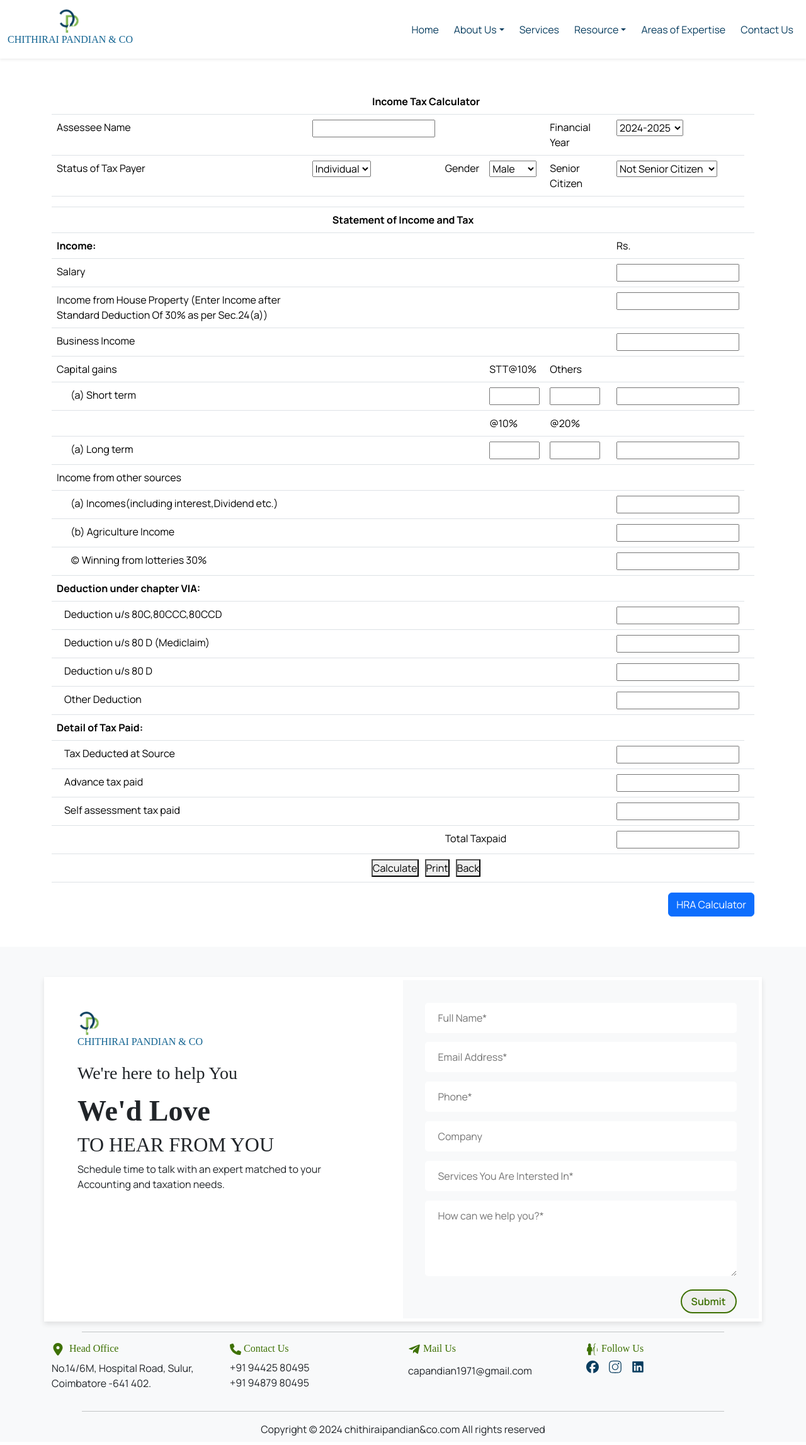
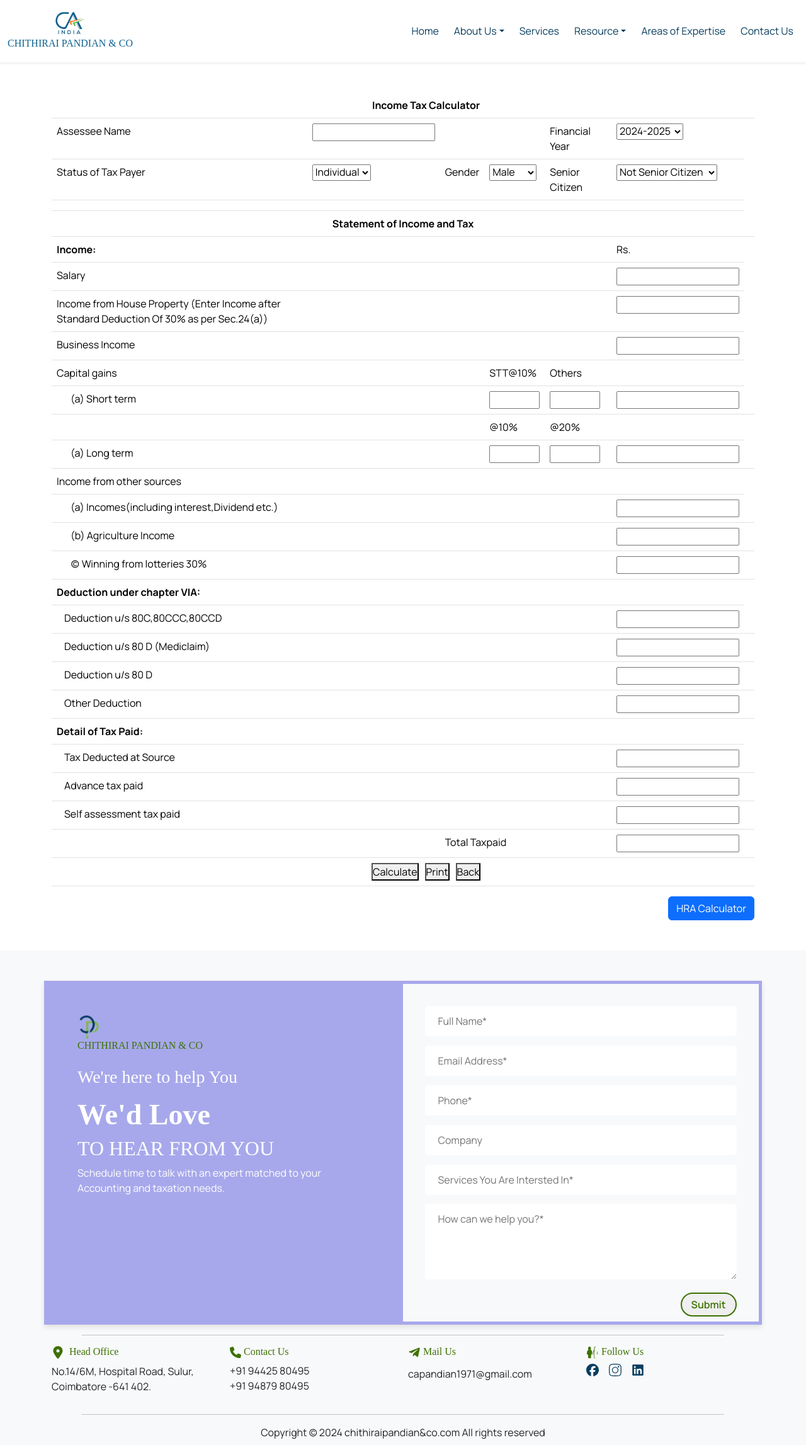
Before and after one commit to Gnanaprahaasam-SR/chithiraipandian_co, a React (Create React App) app: page /#/incometaxcalculator in a window 1280 px wide. Shown: the whole page at 63% size. Built offline with nearby package versions, Linux system fonts and the light colour scheme.

Commit message:
final update

```diff
--- a/src/App.css
+++ b/src/App.css
@@ -447,7 +447,7 @@ h6 {
 }
 
 .footer .info-box {
-  border: 5px solid white;
+  border: 5px solid rgb(89, 89, 221, 0.5);
   box-shadow: 0 4px 8px rgba(0, 0, 0, 0.1);
 }
 
@@ -457,6 +457,11 @@ h6 {
 
 .footer h6 {
   color: var(--primary-green);
+}
+
+.info-box-content{
+  background-color: rgb(89, 89, 221, 0.5) ;
+  color: white;
 }
 
 .footer .info-title {
@@ -710,13 +715,12 @@ h6 {
 
 .our-team .team-carosal {
   position: relative;
-  padding-left: 4%;
-  padding-bottom: 3%;
 }
 
 .our-team .slider-image {
   width: 100%;
   height: 100%;
+  object-fit: cover;
 }
 
 .our-team ul {
@@ -728,7 +732,7 @@ h6 {
 /* testimonial */
 
 .testimonial-card {
-  background: rgba(122, 236, 193, 0.433);
+  background: rgb(82, 224, 82);
   border: 1px solid transparent;
   border-radius: 20px;
   width: 75%;
--- a/src/Components/Footer.jsx
+++ b/src/Components/Footer.jsx
@@ -19,11 +19,11 @@ const Footer = () => {
         <div className="footer  bg-light" >
             <div className="container pt-5">
                 <div className="row  info-box ">
-                    <div className="col-md-6 p-5 bg-white">
+                    <div className="col-md-6 p-5 info-box-content">
                         <div className="d-flex flex-column align-items-start ">
                             <div className="pb-3 ">
                                 <img src={logo} alt="Company Logo" width={40} className=" " />
-                                <h6 className="" style={{ color: "#116391" }}>CHITHIRAI PANDIAN & CO </h6>
+                                <h6 className="" >CHITHIRAI PANDIAN & CO </h6>
                             </div>
                             <h3 className="">We're here to help You</h3>
                             <div className="info-title">We'd Love</div>
--- a/src/Components/Header.jsx
+++ b/src/Components/Header.jsx
@@ -1,7 +1,7 @@
 import React from "react";
 import { NavLink } from "react-router-dom";
 import { Container, Nav, Navbar, NavDropdown } from "react-bootstrap";
-import logo from "../images/CALogo1.png";
+import logo from "../images/CA1.png";
 import servicesData from '../pages/Services/ServiceData';
 import "../App.css";
 
@@ -15,7 +15,7 @@ function NavBar() {
     <Navbar collapseOnSelect expand="lg" className="shadow-sm">
       <Container fluid>
         <Navbar.Brand as={NavLink} onClick={handleChange} to="/" className="d-flex flex-column align-items-center" >
-          <img src={logo} alt="Company Logo" width={40} className=" " />
+          <img src={logo} alt="Company Logo" width={50} className=" " />
           <h6 className="" style={{ color: "#116391" }}>CHITHIRAI PANDIAN & CO </h6>
         </Navbar.Brand>
 
--- a/src/pages/Contact.jsx
+++ b/src/pages/Contact.jsx
@@ -8,33 +8,13 @@ const Contact = () => {
                 <h1 className="contact_title text-white" >CONTACT US</h1>
             </div>
 
-            {/* <div className="container py-4 ">
-                <div className="row gy-3">
-                    <div className="col-xs-12 col-sm-12 col-md-7">
-                        <div className="d-flex align-items-center ">
-                            <iframe src="https://www.google.com/maps/embed?pb=!1m16!1m12!1m3!1d31329.467545940173!2d77.10466826249298!3d11.024859378973844!2m3!1f0!2f0!3f0!3m2!1i1024!2i768!4f13.1!2m1!1sNo.14%2F6M%2C%20Hospital%20Road%2C%20Sulur%2C%20Coimbatore%20-641%20402.!5e0!3m2!1sen!2sin!4v1712843910849!5m2!1sen!2sin" width="800" height="600" style={{ border: "0" }} allowfullscreen="" loading="lazy" referrerpolicy="no-referrer-when-downgrade"></iframe>
-                        </div>
-                    </div>
-                    <div className="col-xs-12 col-sm-12 col-md-5 ">
-                        <form className="d-flex align-items-center row px-4" >
-                            <div className=" border mb-3" style={{ backgroundColor: "#072F55" }}>
-                                <h2 className=" p-3 text-center text-white" >We Would Love To Talk About Your Business!</h2>
-                            </div>
-                            <input type="text" placeholder="Full Name" className="contact_input mb-3" />
-
-                            <input type="email" placeholder="Email" className="contact_input mb-3" data-bs-toggle="tooltip" data-bs-placement="bottom" title="please fill out this field" />
-
-                            <input type="tel" placeholder="Phone" className="contact_input mb-3" data-bs-toggle="tooltip" data-bs-placement="bottom" title="only number and phone characters (#,*,_)are accepted" />
-
-                            <input type="text" placeholder="Subject" className="contact_input mb-3" data-bs-toggle="tooltip" data-bs-placement="bottom" title="please fill out this field" />
-
-                            <textarea name="message" id="message" cols="5" rows="4" className="contact_input mb-3" placeholder="Message"></textarea>
-
-                            <button type="button " className="btn " style={{ backgroundColor: "#072F55", color: "white", fontSize: "20px" }}> Send </button>
-                        </form>
+            <div className="container py-4 ">
+                <div className="row ">
+                    <div className="d-flex align-items-center ">
+                        <iframe src="https://www.google.com/maps/embed?pb=!1m18!1m12!1m3!1d3916.2173920250893!2d77.12195247353444!3d11.022309754613273!2m3!1f0!2f0!3f0!3m2!1i1024!2i768!4f13.1!3m3!1m2!1s0x3ba855421a1c56a1%3A0x1b71bcc00e103da9!2sCHITHIRAI%20PANDIAN%20%26%20CO!5e0!3m2!1sen!2sin!4v1729327870865!5m2!1sen!2sin" width="100%" height="450" style={{ border: "0" }} allowfullscreen="" loading="lazy" referrerpolicy="no-referrer-when-downgrade"></iframe>
                     </div>
                 </div>
-            </div> */}
+            </div>
 
         </div>
     )
--- a/src/pages/Home.jsx
+++ b/src/pages/Home.jsx
@@ -249,8 +249,8 @@ const Home = () => {
   return (
     <div className="home container-fluid overflow-hidden ">
 
-      <div className="row container-fluid hero-section d-flex  g-2">
-        <div className="col-md-6 col-12 p-5">
+      <div className="row container-fluid hero-section d-flex  d-flex align-items-center  g-2">
+        <div className="col-md-6 col-12 px-5">
           <div className="pb-2">
             <h2 className="d-inline main-title">Manage Your </h2>
             <TextTypingAnimation
@@ -280,8 +280,8 @@ const Home = () => {
             </Link>
           </div>
         </div>
-        <div className="col-md-6 col-12 " >
-          <img src={require("../images/indomay19.jpg")} alt="hero section" width="100%" />
+        <div className="col-md-6 col-12  d-flex justify-content-center " >
+          <img src={require("../images/indomay19.jpg")} alt="hero section" width="80%"  />
         </div>
       </div>
 
@@ -398,18 +398,17 @@ const Home = () => {
         </div>
         <div className="col-md-6 px-5 ">
           <div style={{ textAlign: 'justify' }}>
-            <b>A Blend of Expertise and Innovation </b>
-            At the heart of our firm is a dynamic team of professionals, each bringing specialized skills and a commitment to excellence. From our seasoned Chartered Accountants and Company Secretaries to our dedicated Executives and Article Trainees, every member plays a critical role in delivering exceptional service to our clients.
+            <p>
+              Our firm is powered by a dynamic team of experts dedicated to delivering top-tier service. Led by our experienced Proprietor, we uphold the highest standards of quality and integrity.
+            </p>
           </div>
           <div className="py-3">
             <ul>
-              <p> <IoArrowRedo /> <b>Proprietor:</b> Leading our firm with years of industry experience, our Proprietor ensures that we maintain the highest standards of quality and integrity.</p>
-              <p> <IoArrowRedo /> <b>Chartered Accountants:</b> Our CAs offer expert guidance on financial reporting, taxation, audits, and strategic financial planning, providing clients with insights to drive business success.</p>
-              <p> <IoArrowRedo /> <b>Company Secretaries:</b> Ensuring corporate compliance and governance, our Company Secretaries help businesses navigate complex regulatory frameworks efficiently.</p>
-              <p> <IoArrowRedo /> <b>Executives (Non-CA):</b>  With diverse expertise in management and operations, our Executives facilitate seamless client interactions and ensure efficient project delivery.</p>
-              <p> <IoArrowRedo /> <b>Article Trainees:</b> Our trainees, the future of the profession, work under the guidance of experienced professionals, gaining hands-on experience in all facets of accounting and finance.</p>
-              <p> <IoArrowRedo /> <b>Support Staff:</b> Behind the scenes, our support team ensures smooth operations, providing vital administrative and technical assistance to the entire firm.</p>
-
+              <p> <IoArrowRedo /> <b>Chartered Accountants:</b> Providing expert advice on financial reporting, taxation, audits, and strategic planning to drive business success.</p>
+              <p> <IoArrowRedo /> <b>Company Secretaries:</b> Ensuring corporate compliance and governance, guiding businesses through regulatory complexities.</p>
+              <p> <IoArrowRedo /> <b>Executives (Non-CA):</b> Facilitating smooth client interactions and efficient project delivery with diverse management expertise.</p>
+              <p> <IoArrowRedo /> <b>Article Trainees:</b> The future of the profession, gaining hands-on experience under skilled mentorship.</p>
+              <p> <IoArrowRedo /> <b>Support Staff:</b> Providing essential administrative and technical support to keep operations running smoothly.</p>
             </ul>
           </div>
         </div>
```
Also changed, not shown: src/images/Home-heroSection.jpg (added).
